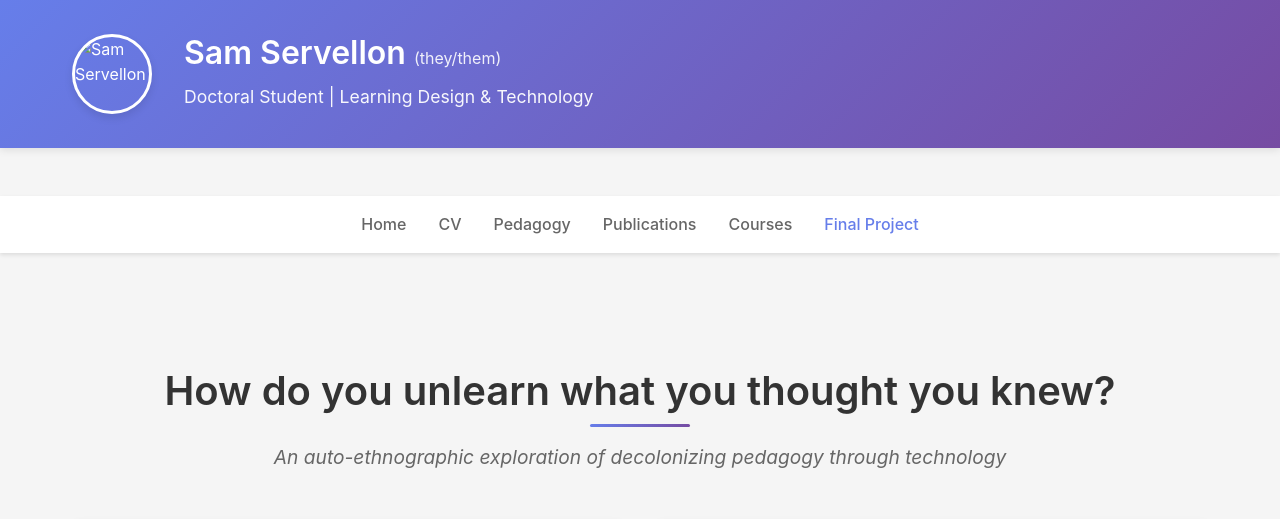
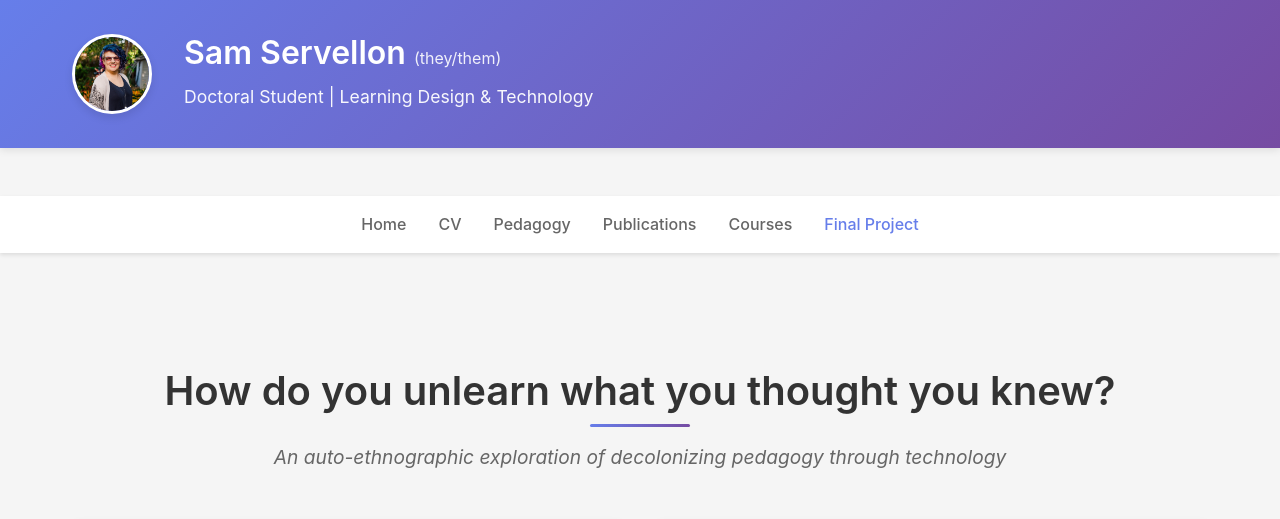
Before and after one commit to confusedbysmiles/confusedbysmiles.github.io, a plain HTML site: page teac859finalproject.html in a window 1280 px wide. Shown: the top 519 px of the page. Drawn offline with Linux system fonts and the light colour scheme.

Commit message:
Update teac859finalproject.html

```diff
--- a/teac859finalproject.html
+++ b/teac859finalproject.html
@@ -108,7 +108,7 @@
     <header class="header">
         <div class="container">
             <div class="profile-container-small">
-                <img src="sam-servellon.jepg" alt="Sam Servellon" class="profile-image-small">
+                <img src="sam-servellon.jpeg" alt="Sam Servellon" class="profile-image-small">
                 <div class="profile-info-small">
                     <h1>Sam Servellon <span class="pronouns">(they/them)</span></h1>
                     <p>Doctoral Student | Learning Design & Technology</p>
```
